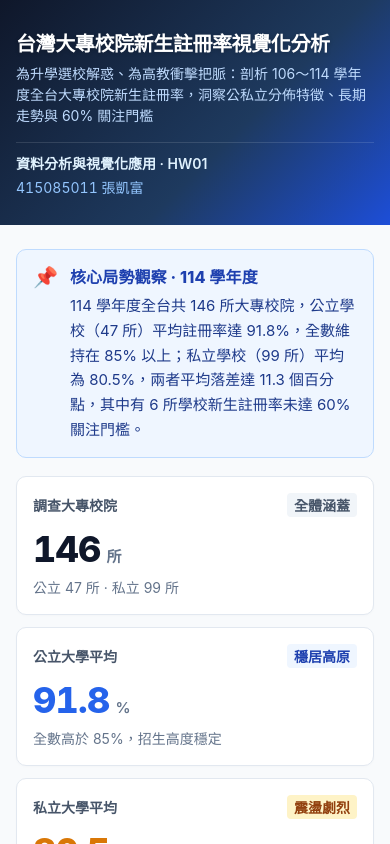
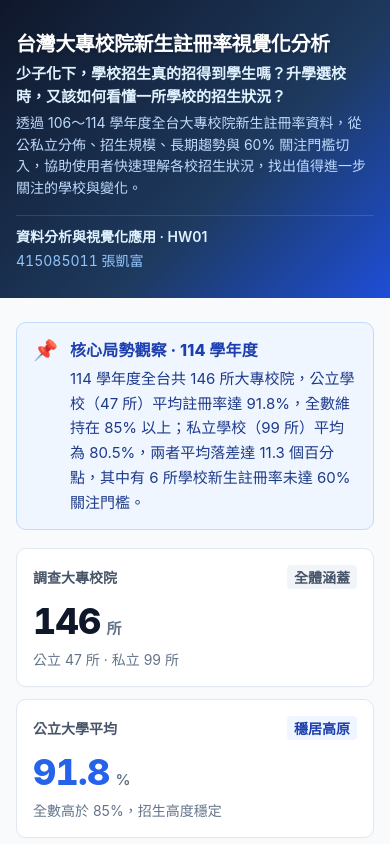
Before and after one commit to powerkaifu/1151VIS-HW1-415085011-CHANG-KAI-FU, a Vue app: page / in a window 390 px wide. Shown: the top 844 px of the page. Built offline with nearby package versions, Linux system fonts and the light colour scheme.

Commit message:
docs(ui): 更新 Header 副標題為兩段式深度數據新聞導言（痛點提問與專題解析）

```diff
--- a/src/App.vue
+++ b/src/App.vue
@@ -133,9 +133,14 @@ function clearSelectedSchool() {
 			<div class="header-content">
 				<div class="header-main">
 					<h1 class="page-title">台灣大專校院新生註冊率視覺化分析</h1>
-					<p class="page-subtitle">
-						為升學選校解惑、為高教衝擊把脈：剖析 106～114 學年度全台大專校院新生註冊率，洞察公私立分佈特徵、長期走勢與 60% 關注門檻
-					</p>
+					<div class="page-subtitle">
+						<p class="subtitle-question">
+							少子化下，學校招生真的招得到學生嗎？升學選校時，又該如何看懂一所學校的招生狀況？
+						</p>
+						<p class="subtitle-description">
+							透過 106～114 學年度全台大專校院新生註冊率資料，從公私立分佈、招生規模、長期趨勢與 60% 關注門檻切入，協助使用者快速理解各校招生狀況，找出值得進一步關注的學校與變化。
+						</p>
+					</div>
 				</div>
 				<div class="author-meta">
 					<div class="course-label">資料分析與視覺化應用 · HW01</div>
@@ -392,11 +397,22 @@ body {
 }
 
 .page-subtitle {
+	max-width: 880px;
+}
+
+.subtitle-question {
+	font-size: var(--font-base);
+	font-weight: 600;
+	color: #e0f2fe;
+	margin: 0 0 6px 0;
+	line-height: 1.6;
+}
+
+.subtitle-description {
 	font-size: var(--font-sm);
 	color: #bfdbfe;
 	margin: 0;
-	max-width: 840px;
-	line-height: 1.6;
+	line-height: 1.65;
 }
 
 .author-meta {
@@ -831,9 +847,15 @@ body {
 		margin-bottom: 6px;
 	}
 
-	.page-subtitle {
+	.subtitle-question {
+		font-size: var(--font-sm);
+		line-height: 1.5;
+		margin-bottom: 4px;
+	}
+
+	.subtitle-description {
 		font-size: var(--font-xs);
-		line-height: 1.5;
+		line-height: 1.55;
 	}
 
 	/* 作者資訊：換行靠左對齊，搭配微光透頂線自然過渡 */
```
